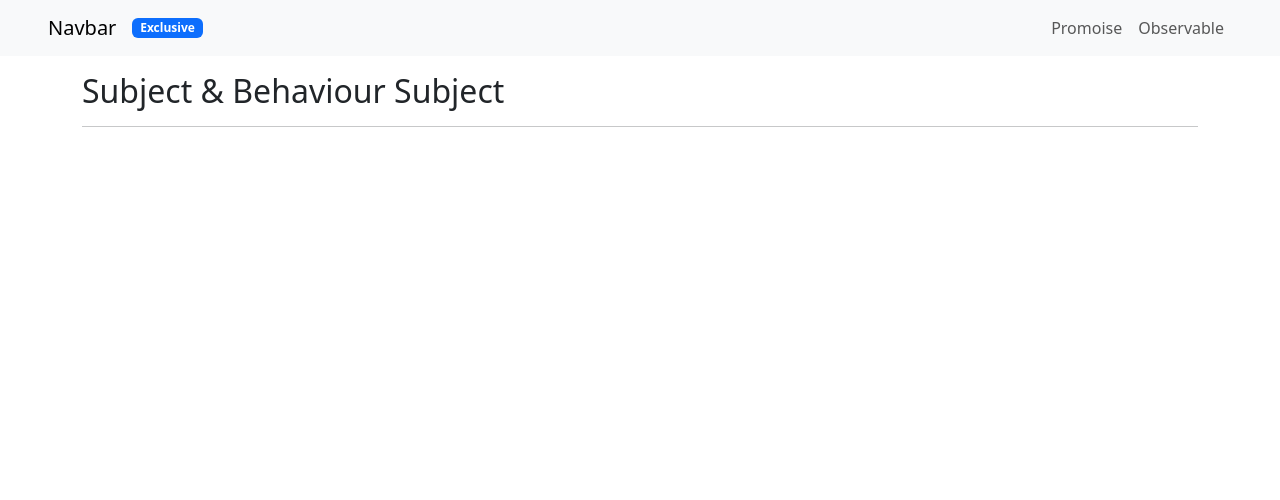
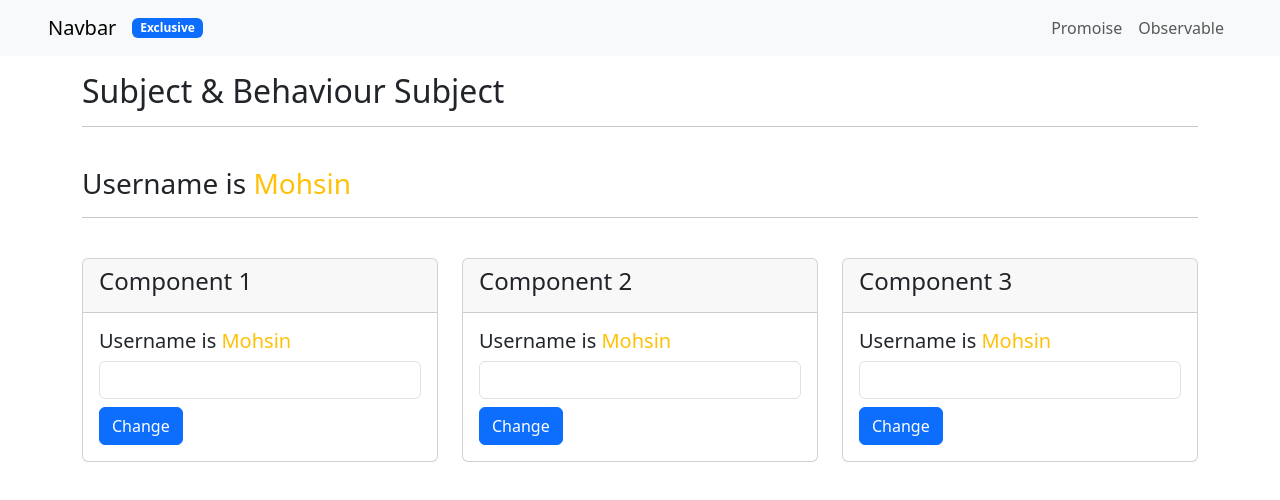
Before and after one commit to s0haibzafar/RxjsConcept, an Angular app: page /observable/subject in a window 1280 px wide. Shown: the top 500 px of the page. Built offline with nearby package versions, Linux system fonts and the light colour scheme.

Commit message:
Add example for Subject and Behaviour Subject

```diff
--- a/src/app/appServices/design-utility.service.ts
+++ b/src/app/appServices/design-utility.service.ts
@@ -1,5 +1,5 @@
 import { Injectable } from '@angular/core';
-import { Subject } from 'rxjs';
+import { BehaviorSubject, Subject } from 'rxjs';
 
 @Injectable({
   providedIn: 'root'
@@ -7,6 +7,8 @@ import { Subject } from 'rxjs';
 export class DesignUtilityService {
 
   exclusive = new Subject<boolean>();
+  // exclusiveInput  = new Subject<string>();
+  exclusiveInput  = new BehaviorSubject<string>("Mohsin");
 
   constructor() { }
 
--- a/src/app/nobservable/subject/subject.component.html
+++ b/src/app/nobservable/subject/subject.component.html
@@ -3,40 +3,22 @@
     <hr />
     <br>
 
-    <!-- <div class="row">
-        <div class="col-md-6">
-            <table class="table" *ngIf="person!==null">
-                <tr>
-                    <th>ID</th>
-                    <td>{{person[0]?.id}}</td>
-                </tr>
-                <tr>
-                    <th>Name</th>
-                    <td>{{person[0]?.name}}</td>
-                </tr>
-                <tr>
-                    <th>Price Change</th>
-                    <td>{{person[0]?.price_change_percentage_24h}}</td>
-                </tr>
-            </table>
-            <button class="btn btn-primary" (click)="getDetails()">
-                <span *ngIf="fetching" class="spinner-border spinner-border-sm" role="status" aria-hidden="true"></span>
-                {{ fetching ? "Fetching..." : "Fetch Details"}}
-            </button>
-            <br>
-            <br>
-            <p>
-                Status: <strong [ngClass]="{
-                    'text-success' : status == 'Data Fetched',
-                    'text-danger' : status == 'Problem Fetching Data'
-                 }"> {{status}} </strong>
-                 <span *ngIf="fetching" class="spinner-grow spinner-grow-sm text-warning" role="status">
-                    <span class="sr-only"></span>
-                 </span>
-            </p>
-        </div>
+    <h3 >Username is<span class="text-warning">  {{ subjectData }} </span></h3>
+    <hr />
+    <br>
 
 
-    </div> -->
+
+    <div class="row">
+        <div class="col-md-4">
+            <app-comp1></app-comp1>
+        </div>
+        <div class="col-md-4">
+            <app-comp2></app-comp2>
+        </div>
+        <div class="col-md-4">
+            <app-comp3></app-comp3>
+        </div>
+    </div>
 
 </div>
--- a/src/app/nobservable/subject/subject.component.ts
+++ b/src/app/nobservable/subject/subject.component.ts
@@ -8,10 +8,15 @@ import { DesignUtilityService } from 'src/app/appServices/design-utility.service
 })
 export class SubjectComponent implements OnInit, OnDestroy {
 
+  subjectData = "Ali" ;
+
   constructor(private du:DesignUtilityService) { }
 
   ngOnInit(): void {
     this.du.exclusive.next(true);
+    this.du.exclusiveInput.subscribe(res=>{
+      this.subjectData = res;
+    })
   }
 
   ngOnDestroy(): void {
```
Also changed, not shown: src/app/app.module.ts (+7 -1 lines).
